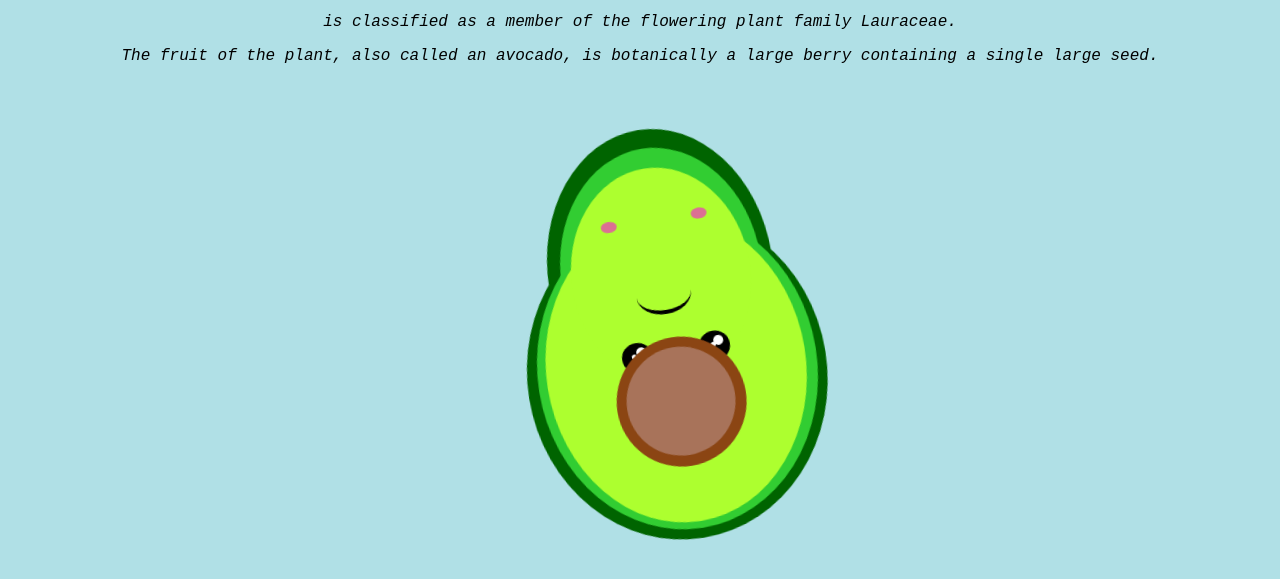
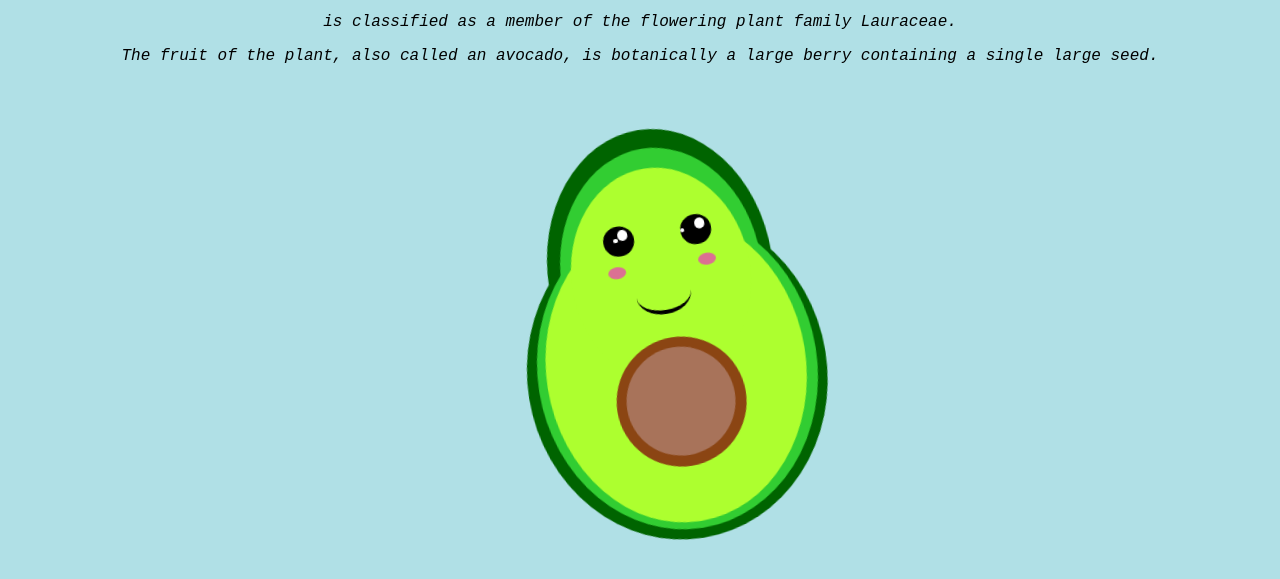
Before and after one commit to lerashev/avocado-css, a plain HTML site: page index.html in a window 1280 px wide. Shown: the part 87-666 px from the top of the page. Drawn offline with Linux system fonts and the light colour scheme.

Commit message:
pupils position

```diff
--- a/main.css
+++ b/main.css
@@ -76,9 +76,8 @@ h1, p {
 
 .avocado-inner {
     --headTopOffset: -15%;
-    --topOffset: 45%;
-    --pupilsTopOffset: 32%;
-    --seedTopOffset: 65%;
+    --eyesTopOffset: 2%;
+    --cheekTopOffset: 15%;
     display: block;
     width: 260px;
     height: 310px;
@@ -102,21 +101,26 @@ h1, p {
 }
 
 .avocado-eyes {
-    top: 40%;
+    --lefteyeOffset: 30%;
+    --righteyeOffset: 60%;
+    --pupilsLargeOffset: 15%;
+    --pupilsSmallTopOffset: 40%;
+    --pupilsSmallSideOffset: 35%;
+    top: var(--eyesTopOffset);
     width: 12%;
     aspect-ratio: 1;
     border-radius: 50%;
     background-color: var(--black);
     position: absolute;
-    animation: blinking1 5s cubic-bezier(0.785, 0.135, 0.15, 0.86) infinite;
+    animation: blinking 5s cubic-bezier(0.785, 0.135, 0.15, 0.86) infinite;
 
 }
 .avocado-eye-left {
-   left: 30%;
+   left: var(--lefteyeOffset);
 }
 
 .avocado-eye-right {
-    left: 60% ;
+    left: var(--righteyeOffset);
 }
 
 .avocado-mouth {
@@ -131,8 +135,6 @@ h1, p {
     left: calc(50% - var(--mouth-width) / 2);
 }
 
-
-
 .avocado-mouth::before {
     content: "";
     position: absolute;
@@ -146,24 +148,26 @@ h1, p {
 }
 
 .avocado-cheeks {
-    top: calc(var(--eyesTopOffset) - 28%);
-    width: 16px;
-    height: 11px;
+    --leftcheekOffset: 30%;
+    --rightcheekOffset: 65%;
+    top: var(--cheekTopOffset);
+    width: 7%;
+    aspect-ratio: 1.5;
     border-radius: 50%;
     background-color: var(--pink);
     position: absolute;
 }
 
 .avocado-cheek-left {
-    left: 30%;
+    left: var(--leftcheekOffset);
 }
 
 .avocado-cheek-right {
-    left: 65%;
+    left: var(--rightcheekOffset);
 }
 
 .avocado-pupils {
-    top: calc(var(--pupilsTopOffset) - 15%);
+    top: var(--pupilsLargeOffset);
     width: 33%;
     aspect-ratio: 1;
     position: absolute;
@@ -180,23 +184,23 @@ h1, p {
 }
 
 .avocado-pupil-left-small {
-    width: 5px;
-    height: 5px;
+    width: 15%;
+    height: 15%;
     position: absolute;
     border-radius:  50%;
     background-color: var(--white);
-    top: 38%;
-    left: 33%;
+    top: var(--pupilsSmallTopOffset);
+    left: var(--pupilsSmallSideOffset);
 }
 
 .avocado-pupil-right-small {
-    width: 5px;
-    height: 5px;
+    width: 15%;
+    height: 15%;
     position: absolute;
     border-radius:  50%;
     background-color: var(--white);
-    top: 39%;
-    left: 40%;
+    top: var(--pupilsSmallTopOffset);
+    left: var(--leftpupilsOffset);
 }
 
 .avocado-seed {
@@ -230,7 +234,7 @@ h1, p {
     }
 }
 
-@keyframes blinking1 {
+@keyframes blinking {
     0%, 8% {
         height: 30px;
     }
```
